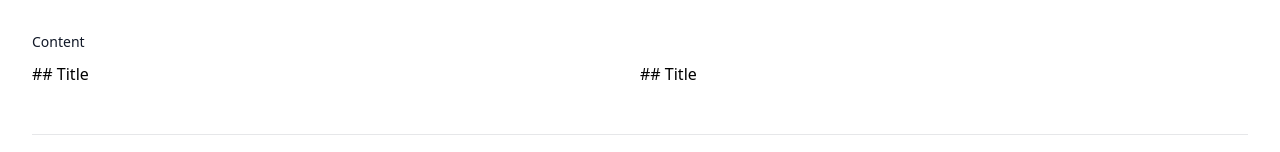
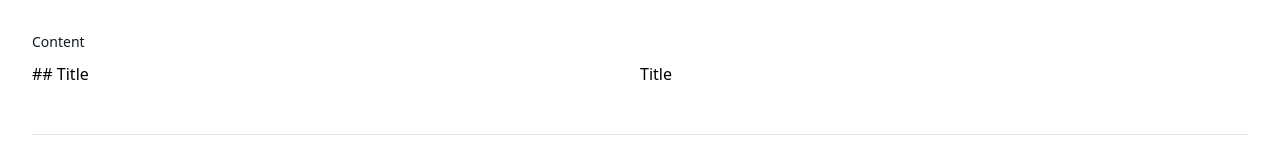
Before and after one commit to thenameiswiiwin/vue-blog-posts, a Vue app: page /posts/new in a window 1280 px wide. Shown: the part 206-358 px from the top of the page. Built offline with nearby package versions, Linux system fonts and the light colour scheme.

Commit message:
feat(PostWriter.vue): reactive markdown with watch()

```diff
--- a/package.json
+++ b/package.json
@@ -35,6 +35,7 @@
     "cors": "^2.8.5",
     "express": "^4.18.2",
     "luxon": "2.3.1",
+    "marked": "^5.0.2",
     "pinia": "^2.0.32",
     "vue": "^3.2.47",
     "vue-router": "^4.1.6"
@@ -49,6 +50,7 @@
     "@types/express": "^4.17.17",
     "@types/jsdom": "^21.1.0",
     "@types/luxon": "2.3.1",
+    "@types/marked": "^4.3.0",
     "@types/node": "^18.14.2",
     "@vitejs/plugin-vue": "^4.0.0",
     "@vitejs/plugin-vue-jsx": "^3.0.0",
--- a/src/components/PostWriter.vue
+++ b/src/components/PostWriter.vue
@@ -1,5 +1,6 @@
 <script lang="ts" setup>
-import { ref, onMounted } from 'vue'
+import { ref, onMounted, watch } from 'vue'
+import { marked } from 'marked'
 import type { TimelinePost } from '@/posts'
 
 const props = defineProps<{
@@ -8,7 +9,18 @@ const props = defineProps<{
 
 const title = ref(props.post.title)
 const content = ref(props.post.markdown)
+const html = ref('')
 const contentEditable = ref<HTMLDivElement>()
+
+watch(
+  content,
+  (newContent) => {
+    marked.parse(newContent, (err, parseResult) => {
+      html.value = parseResult
+    })
+  },
+  { immediate: true }
+)
 
 onMounted(() => {
   if (!contentEditable.value) {
@@ -62,7 +74,7 @@ function handleInput() {
               class="block text-sm font-medium leading-6 text-gray-900"
               >Content</label
             >
-            <div class="flex mt-2">
+            <div class="mt-2 flex">
               <div
                 contenteditable
                 ref="contentEditable"
@@ -70,7 +82,7 @@ function handleInput() {
                 @input="handleInput"
               />
               <div class="flex-1">
-                {{ content }}
+                <div v-html="html" />
               </div>
             </div>
           </div>
```
Also changed, not shown: 1 other file (tests, documents, lock files or other folders).
